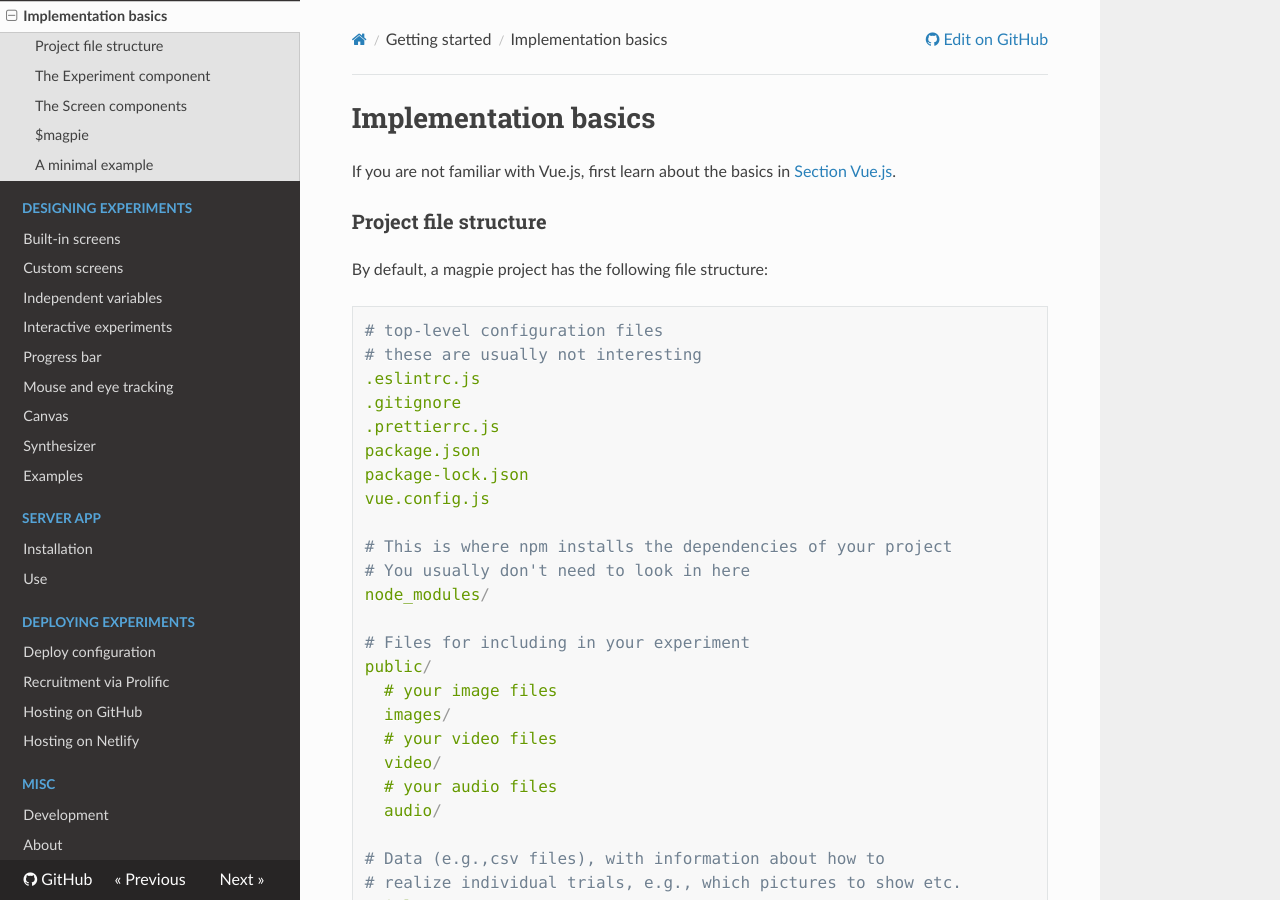
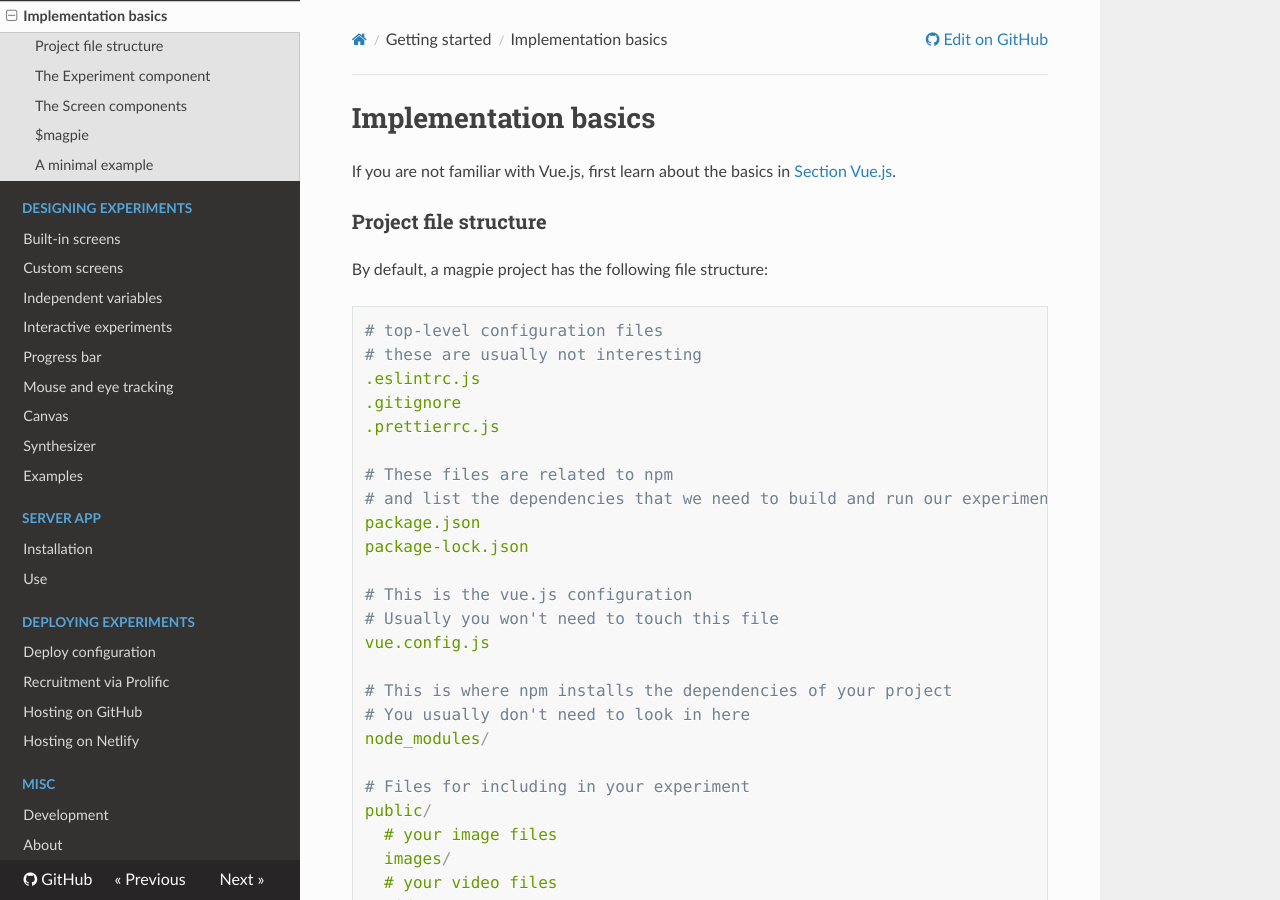
Before and after one commit to magpie-ea/magpie-v3-docs, an MkDocs documentation site: the page built from docs/00_getting_started/04_implementation_basics.md, in a window 1280 px wide and 900 px high. Built offline with MkDocs 1.6.1, drawn with Linux system fonts in a browser that asks for light colours.

Commit message:
Project file structure: More details

```diff
--- a/docs/00_getting_started/04_implementation_basics.md
+++ b/docs/00_getting_started/04_implementation_basics.md
@@ -10,8 +10,14 @@
 .eslintrc.js
 .gitignore
 .prettierrc.js
+
+# These files are related to npm
+# and list the dependencies that we need to build and run our experiments
 package.json
 package-lock.json
+
+# This is the vue.js configuration
+# Usually you won't need to touch this file
 vue.config.js
 
 # This is where npm installs the dependencies of your project
```
